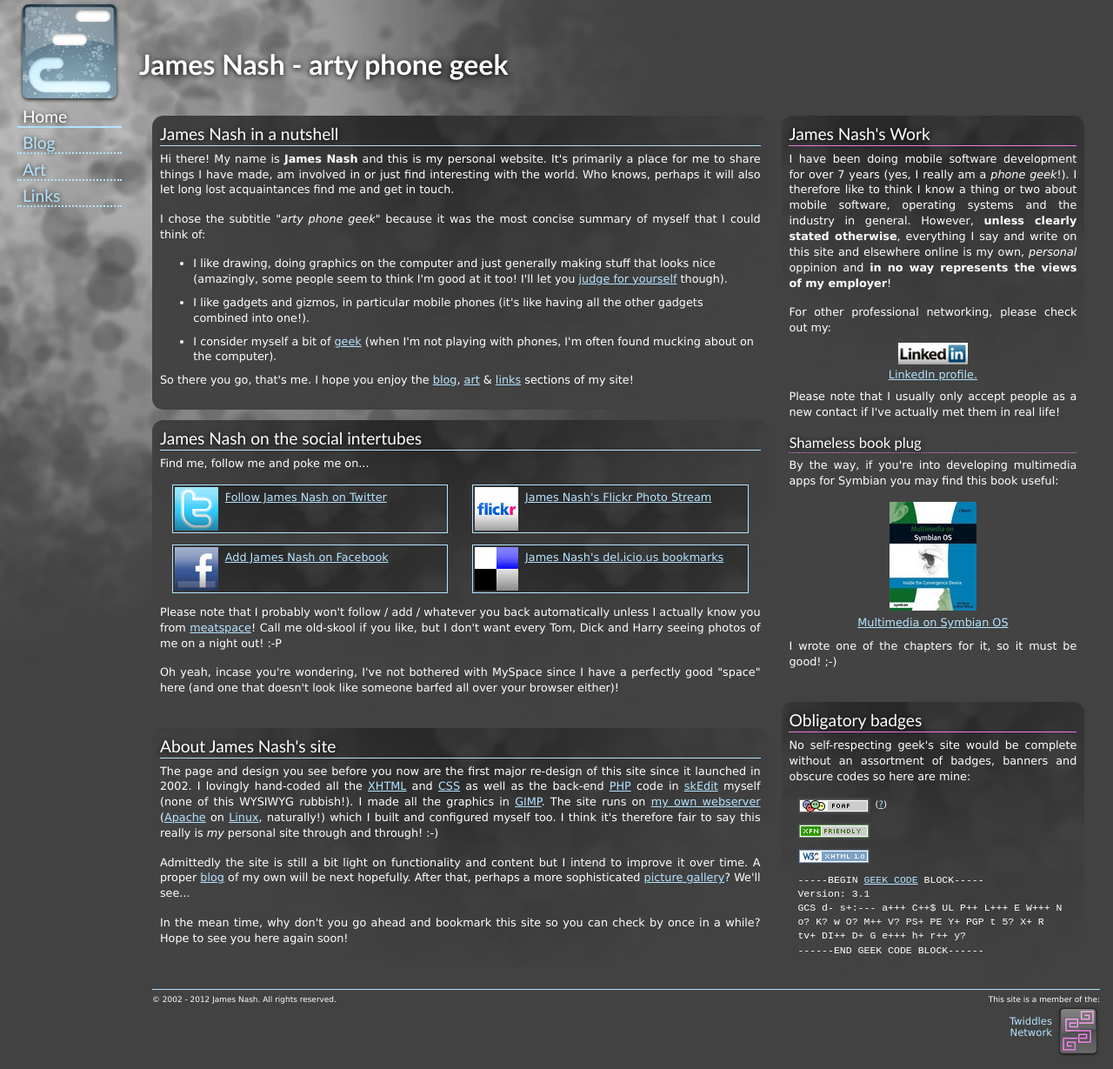
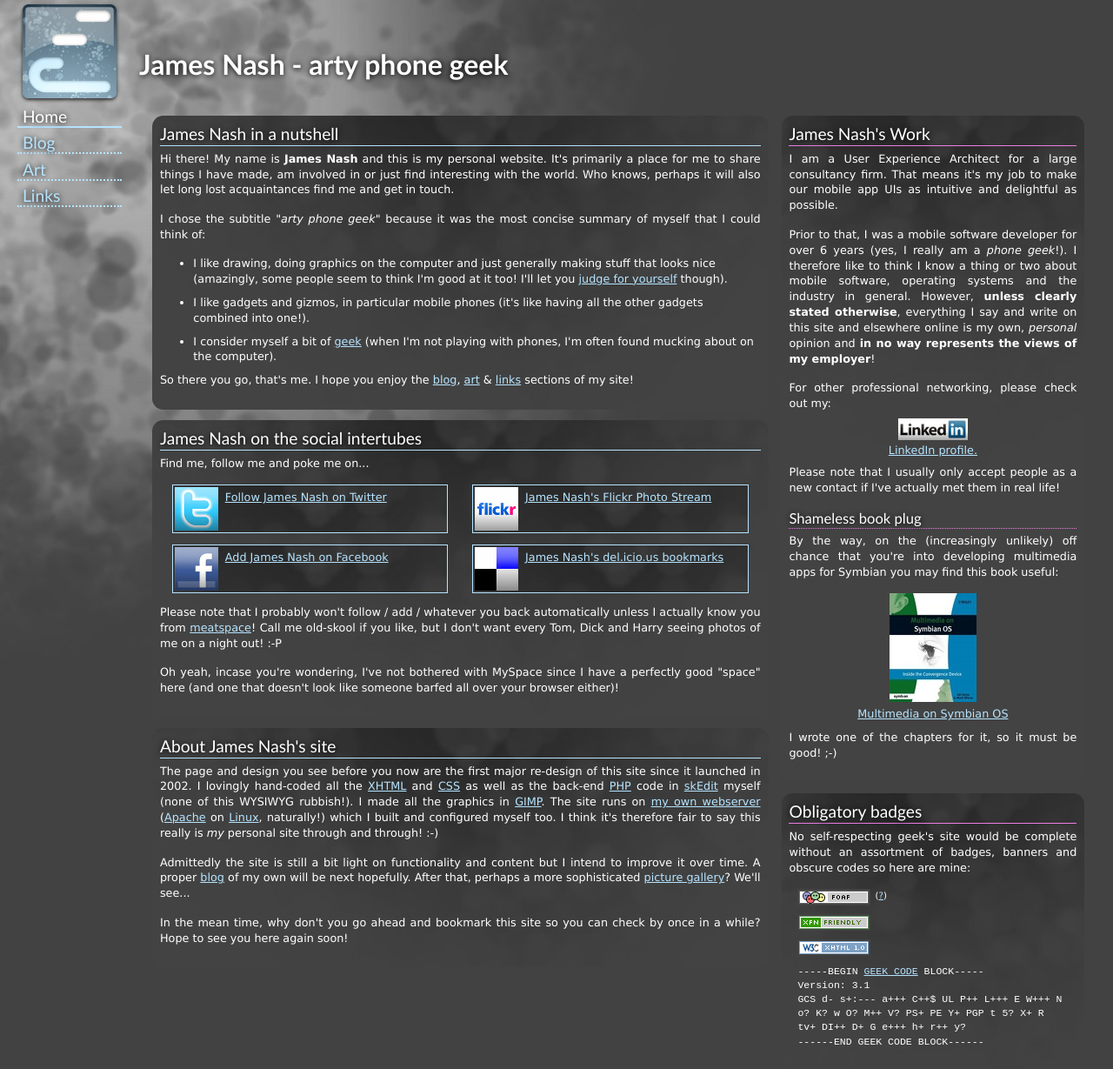
Before and after one commit to c1rrus/cirrus.twiddles.com, a PHP site: page / in a window 1280 px wide. Shown: the part 21-1250 px from the top of the page at 87% size. Run offline with PHP 8.4, Linux system fonts and the light colour scheme.

Commit message:
Updated work section on home page.

```diff
--- a/web/index.php
+++ b/web/index.php
@@ -37,10 +37,11 @@
 <div id="secondary-content">
 	<div class="box">
 		<h2>James Nash's Work</h2>
-		<p>I have been doing mobile software development for over <?php print date('Y') - 2005; ?> years (yes, I really am a <em>phone geek</em>!). I therefore like to think I know a thing or two about mobile software, operating systems and the industry in general. However, <strong>unless clearly stated otherwise</strong>, everything I say and write on this site and elsewhere online is my own, <em>personal</em> oppinion and <strong>in no way represents the views of my employer</strong>!</p>
+		<p>I am a User Experience Architect for a large consultancy firm. That means it's my job to make our  mobile app UIs as intuitive and delightful as possible.</p>
+		<p>Prior to that, I was a mobile software developer for over 6 years (yes, I really am a <em>phone geek</em>!). I therefore like to think I know a thing or two about mobile software, operating systems and the industry in general. However, <strong>unless clearly stated otherwise</strong>, everything I say and write on this site and elsewhere online is my own, <em>personal</em> opinion and <strong>in no way represents the views of my employer</strong>!</p>
 		<p>For other professional networking, please check out my: <a href="http://www.linkedin.com/in/jamescnash" id="linkedin" rel="me">LinkedIn profile.</a> Please note that I usually only accept people as a new contact if I've actually met them in real life!</p>
 		<h3>Shameless book plug</h3>
-		<p>By the way, if you're into developing multimedia apps for Symbian you may find this book useful:</p>
+		<p>By the way, on the (increasingly unlikely) off chance that you're into developing multimedia apps for Symbian you may find this book useful:</p>
 		<ul>
 			<li id="mmbook"><a href="http://www.amazon.co.uk/Multimedia-Symbian-OS-Inside-Convergence/dp/0470695072/ref=sr_1_1?ie=UTF8&amp;s=books&amp;qid=1253820406&amp;sr=8-1">Multimedia on Symbian OS</a></li>
 		</ul>
```
